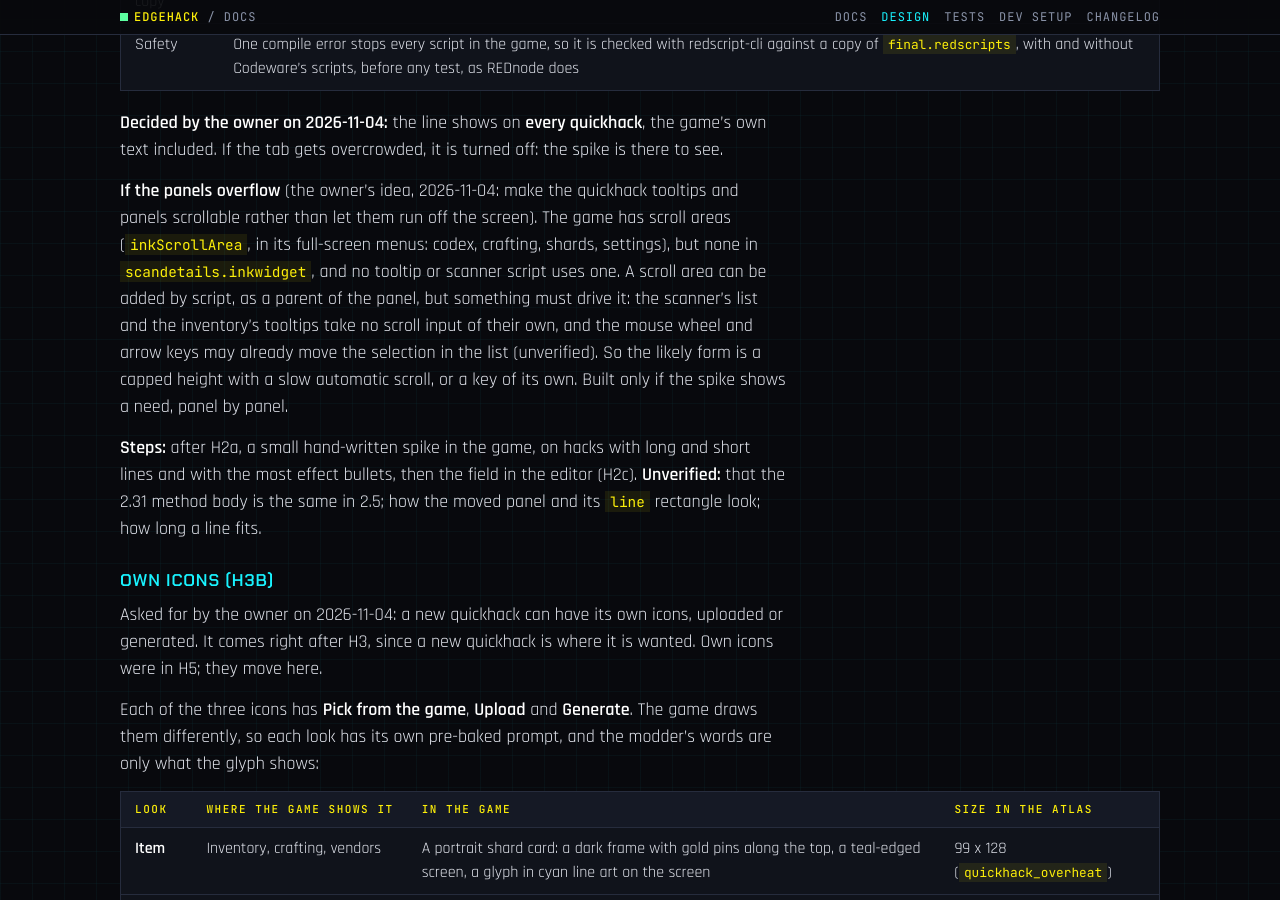
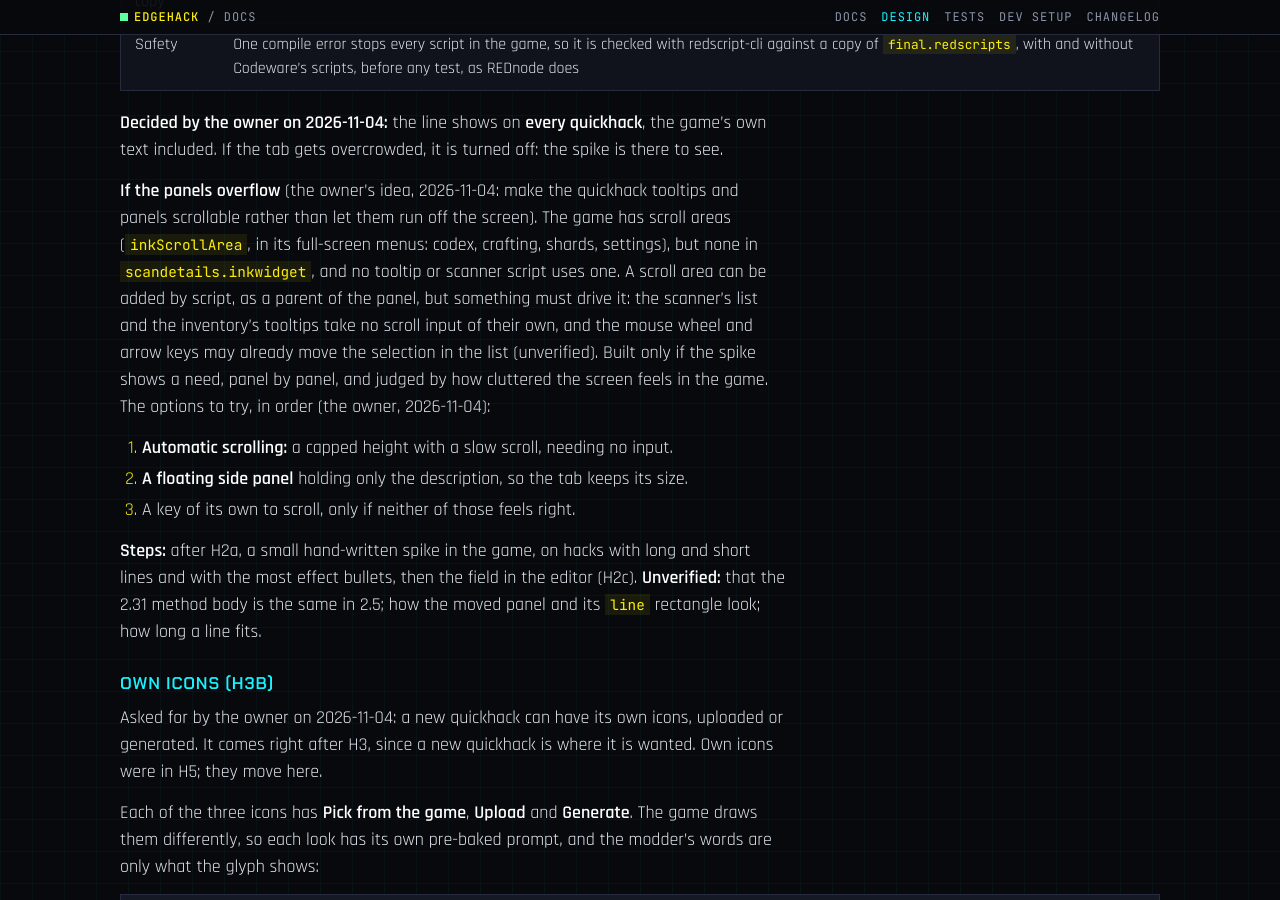
Before and after one commit to Edgemodders/EDGEhack, a Jekyll site: the page built from docs/design.md, in a window 1280 px wide and 900 px high, scrolled down 15565 px. Built offline with Jekyll 4.4.1, drawn with Linux system fonts in a browser that asks for light colours.

Commit message:
The player's line: automatic scrolling and a floating side panel as the options to try
Co-Authored-By: Claude Opus 5.5 <noreply@anthropic.com>

```diff
--- a/docs/design.md
+++ b/docs/design.md
@@ -332,7 +332,11 @@ So no new widget is needed, and the text is the one the record already holds (`I
 
 **Decided by the owner on 2026-11-04:** the line shows on **every quickhack**, the game's own text included. If the tab gets overcrowded, it is turned off: the spike is there to see.
 
-**If the panels overflow** (the owner's idea, 2026-11-04: make the quickhack tooltips and panels scrollable rather than let them run off the screen). The game has scroll areas (`inkScrollArea`, in its full-screen menus: codex, crafting, shards, settings), but none in `scandetails.inkwidget`, and no tooltip or scanner script uses one. A scroll area can be added by script, as a parent of the panel, but something must drive it: the scanner's list and the inventory's tooltips take no scroll input of their own, and the mouse wheel and arrow keys may already move the selection in the list (unverified). So the likely form is a capped height with a slow automatic scroll, or a key of its own. Built only if the spike shows a need, panel by panel.
+**If the panels overflow** (the owner's idea, 2026-11-04: make the quickhack tooltips and panels scrollable rather than let them run off the screen). The game has scroll areas (`inkScrollArea`, in its full-screen menus: codex, crafting, shards, settings), but none in `scandetails.inkwidget`, and no tooltip or scanner script uses one. A scroll area can be added by script, as a parent of the panel, but something must drive it: the scanner's list and the inventory's tooltips take no scroll input of their own, and the mouse wheel and arrow keys may already move the selection in the list (unverified). Built only if the spike shows a need, panel by panel, and judged by how cluttered the screen feels in the game. The options to try, in order (the owner, 2026-11-04):
+
+1. **Automatic scrolling:** a capped height with a slow scroll, needing no input.
+2. **A floating side panel** holding only the description, so the tab keeps its size.
+3. A key of its own to scroll, only if neither of those feels right.
 
 **Steps:** after H2a, a small hand-written spike in the game, on hacks with long and short lines and with the most effect bullets, then the field in the editor (H2c). **Unverified:** that the 2.31 method body is the same in 2.5; how the moved panel and its `line` rectangle look; how long a line fits.
 
```
